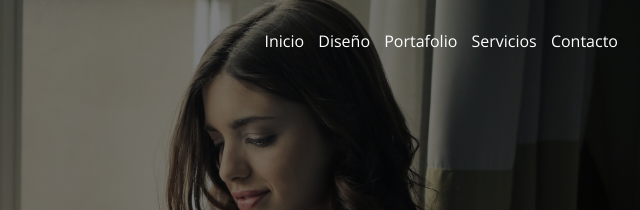
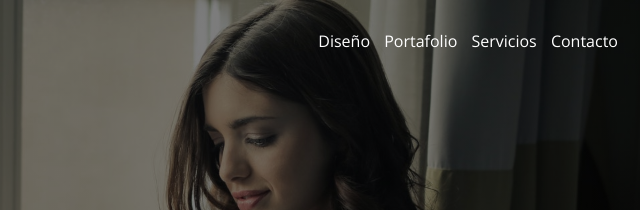
Before and after one commit to Olaweb-tech/Olaweb, a plain HTML site: page index.html in a window 1280 px wide. Shown: the top 210 px of the page, 602-1242 px from the left. Drawn offline with nearby package versions, Linux system fonts and the light colour scheme.

Commit message:
Update index.html

```diff
--- a/index.html
+++ b/index.html
@@ -13,9 +13,7 @@
 
 <body>
     <header>
-        <a name="Inicio"></a>
-        <nav>
-            <a href="#Inicio">Inicio</a>
+         <nav>
             <a href="#Diseño">Diseño</a>
             <a href="#Portafolio">Portafolio</a>
             <a href="#Servicios">Servicios</a>
```
